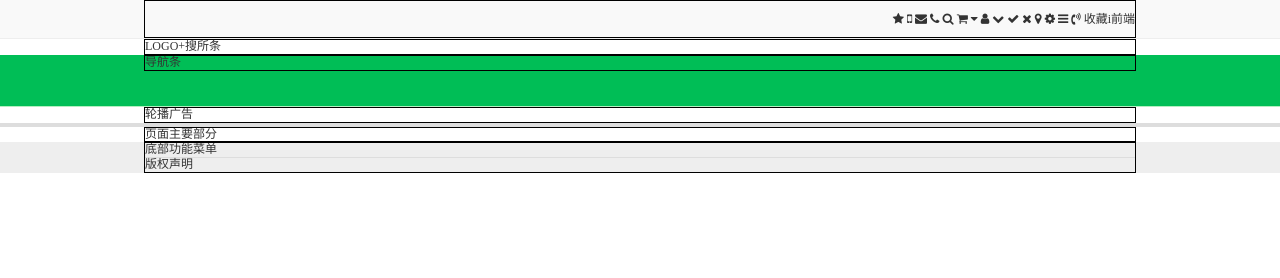
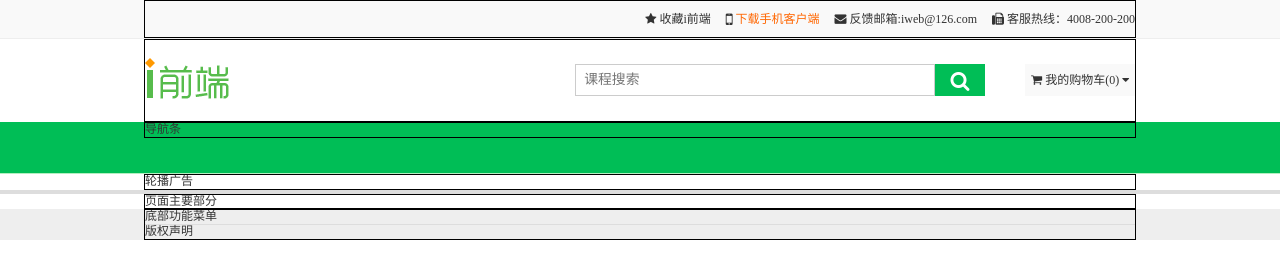
Before and after one commit to yang022/iweb, a plain HTML site: page iwed_frontend/index.html in a window 1280 px wide. Drawn offline with Linux system fonts and the light colour scheme.

Commit message:
顶部条和搜索条

```diff
--- a/iwed_frontend/css/components.css
+++ b/iwed_frontend/css/components.css
@@ -1,10 +1,69 @@
 /* 多个页面所通用的组件必需样式 */
-/* 顶部的灰色条 */
+/* 1、顶部的灰色条 */
 .topbar{
 	background: #f9f9f9;
 	border-bottom: 1px solid #eee;
 	line-height: 36px;
 }
+.download-app{
+	color:#f60;
+}
+.topbar-item{
+	padding: 0  0.5em;
+}
+.topbar-item:last-child{
+	padding-right: 0;
+}
+/* 2、搜索条+LOGO */
+.searchbar > .container{
+	/* 为子元素的绝对定位提供定位标准 */
+	position: relative;
+}
+.logo{
+	margin: 1.5em 0;
+}
+.search{
+	/* 保证元素在父容器中竖直居中，方法1、调整上间距 */
+	/* margin-top: 25px; */
+	/* 保证元素在父容器中竖直居中，方法2：先向下移动找到
+	 父容器的中线以下，再向上微调自身高度一半*/
+	 position: absolute;   /*距离已定位的父元素顶部为父容器的50% */
+	 top: 50%;
+	 right: 200px;        /* 为右我的购物车留出位置 */
+	 margin-top: -16px;     /* 往上微调自身高度一半  */
+}
+.search-input{
+	width: 360px;
+	height: 32px;
+	line-height: 32px;
+	padding: 0  0.6em;
+	font-size: 1.15em;
+	border: 1px solid #ccc;
+	/* margin-right: 50px; */
+	/* 让出右侧搜索按钮的空间 */
+}
+.search-button{
+	width:50px ;
+	height: 32px;
+	background: #00be56;
+	color: #fff;
+	line-height: 32px;
+	border: none;
+	font-size: 1.7em;
+	position: absolute;
+}
+.mycart{
+	position: absolute;
+	right: 0;
+	top: 50%;
+	height: 32px;
+	margin-top: -16px;
+	border: 1px solid ##ddd;
+	background: #f9f9f9;
+	line-height: 32px;
+	padding: 0 0.5em;
+}
+/*3、 导航条 */
 .navbar{
 	background: #00be56;
 	border-bottom: 1px solid #b3efc0;
--- a/iwed_frontend/css/layout.css
+++ b/iwed_frontend/css/layout.css
@@ -56,7 +56,7 @@
 .col-md-1, .col-md-2, .col-md-3, .col-md-4, .col-md-5, .col-md-6,
 .col-md-7, .col-md-8, .col-md-9, .col-md-10, .col-md-11, .col-md-12,
 .col-lg-1, .col-lg-2, .col-lg-3, .col-lg-4, .col-lg-5, .col-lg-6,
-.col-lg-7, .col-lg-8, .col-lg-9, .col-mlg-10, .col-lg-11, .col-lg-12{
+.col-lg-7, .col-lg-8, .col-lg-9, .col-lg-10, .col-lg-11, .col-lg-12{
 	float: left;  /*浮动之后俩个列才能在同一行之中*/
 }
 /*在PC屏幕下每个列的实际宽度*/
--- a/iwed_frontend/index.html
+++ b/iwed_frontend/index.html
@@ -17,30 +17,53 @@
 	<div class="topbar">
 		<div class="container">
 			<div class="text-right">
-				<a href="#">
+				<a href="#" class="topbar-item">
 					<span class="fa fa-star"></span>
-					<span class="fa fa-mobile-phone"></span>
-					<span class="fa fa-envelope"></span>
-					<span class="fa fa-phone"></span>
-					<span class="fa fa-search"></span>
-					<span class="fa fa-shopping-cart"></span>
-					<span class="fa fa-caret-down"></span>
-					<span class="fa fa-user"></span>
-					<span class="fa fa-chevron-down"></span>
-					<span class="fa fa-check"></span>
-					<span class="fa fa-remove"></span>
-					<span class="fa fa-map-marker"></span>
-					<span class="fa fa-gear"></span>
-					<span class="fa fa-navicon"></span>
-					<span class="fa fa-volume-control-phone"></span>
 					收藏i前端
 				</a>
+				<a href="#" class="topbar-item">
+					<span class="fa fa-lg fa-mobile"></span>
+					<span class="download-app">下载手机客户端</span>
+				</a>
+				<span class="topbar-item">
+					<span class="fa fa-envelope"></span>
+					反馈邮箱:iweb@126.com
+				</span>
+				<span class="topbar-item">
+					<span class="fa fa-fax"></span>
+					客服热线：4008-200-200
+				</span>
 			</div>
 		</div>
 	</div>
 	<!-- 2.搜索条：searchbar -->
 	<div class="searchbar">
-		<div class="container">LOGO+搜所条</div>
+		<div class="container">
+			<div class="row">
+				<!-- 左侧的LOGO -->
+				<div class="col-lg-2">
+					<a href="index.html">
+						<img src="img/logo.png" class="logo">
+					</a>
+				</div>
+				<!-- 靠右对齐的搜所框和购物车按钮 -->
+				<div class="col-lg-10 ">
+					<!-- 搜索条 -->
+					<div class="search">
+						<input placeholder="课程搜索" class="search-input">
+						<button class="search-button">
+							<span class="fa fa-search"></span>
+						</button>
+					</div>
+					<!-- 我的购物车 -->
+					<div class="mycart">
+						<span class="fa fa-shopping-cart"></span>
+						我的购物车(0)
+						<span class="fa fa-caret-down"></span>
+					</div>
+				</div>
+			</div>
+		</div>
 	</div>
 	<!-- 3.导航条：navbar -->
 	<div class="navbar">
```
Also changed, not shown: iwed_frontend/06-test.html (added, +99 -0 lines), iwed_frontend/note.txt (+21 -0 lines).
